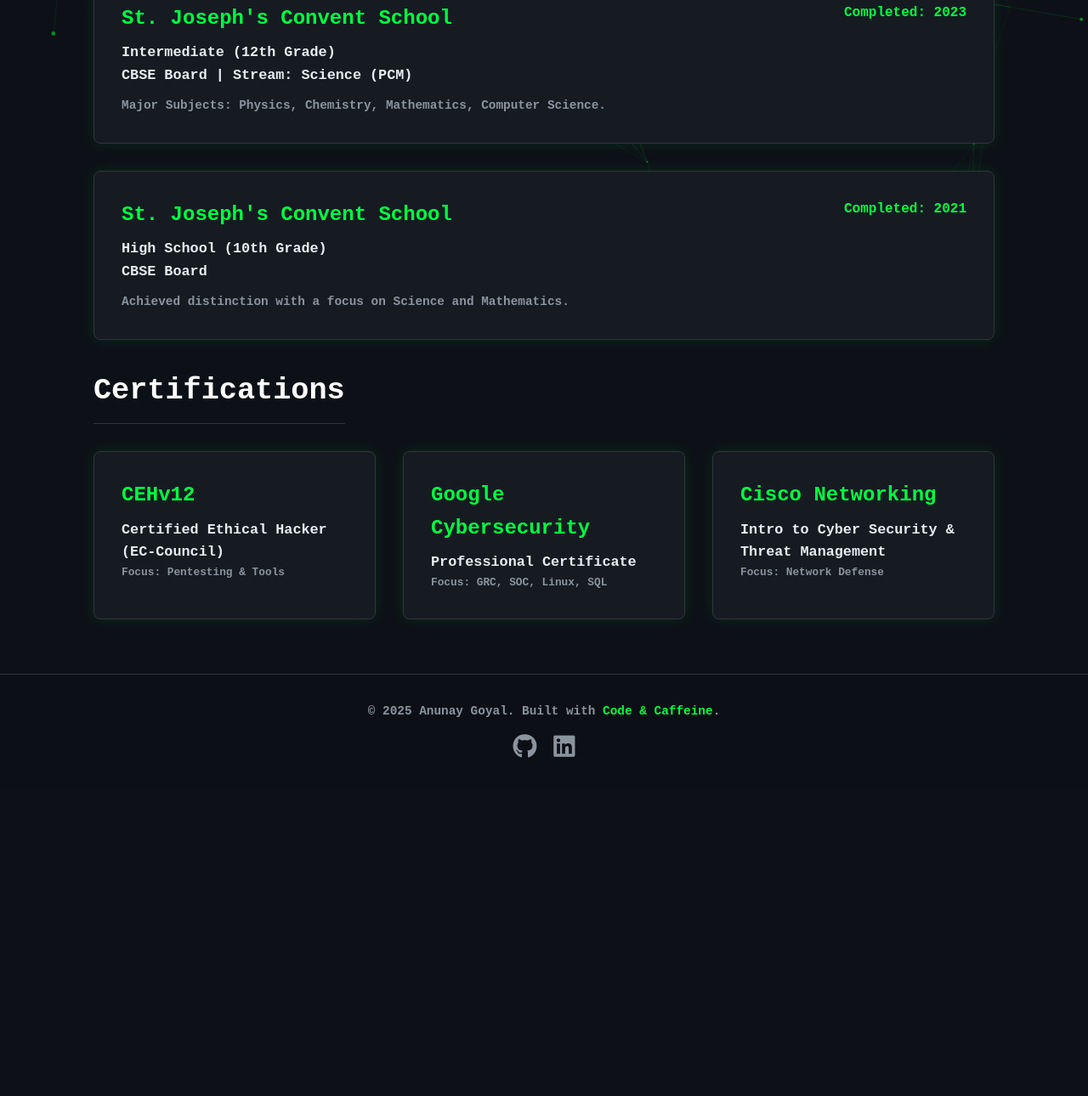
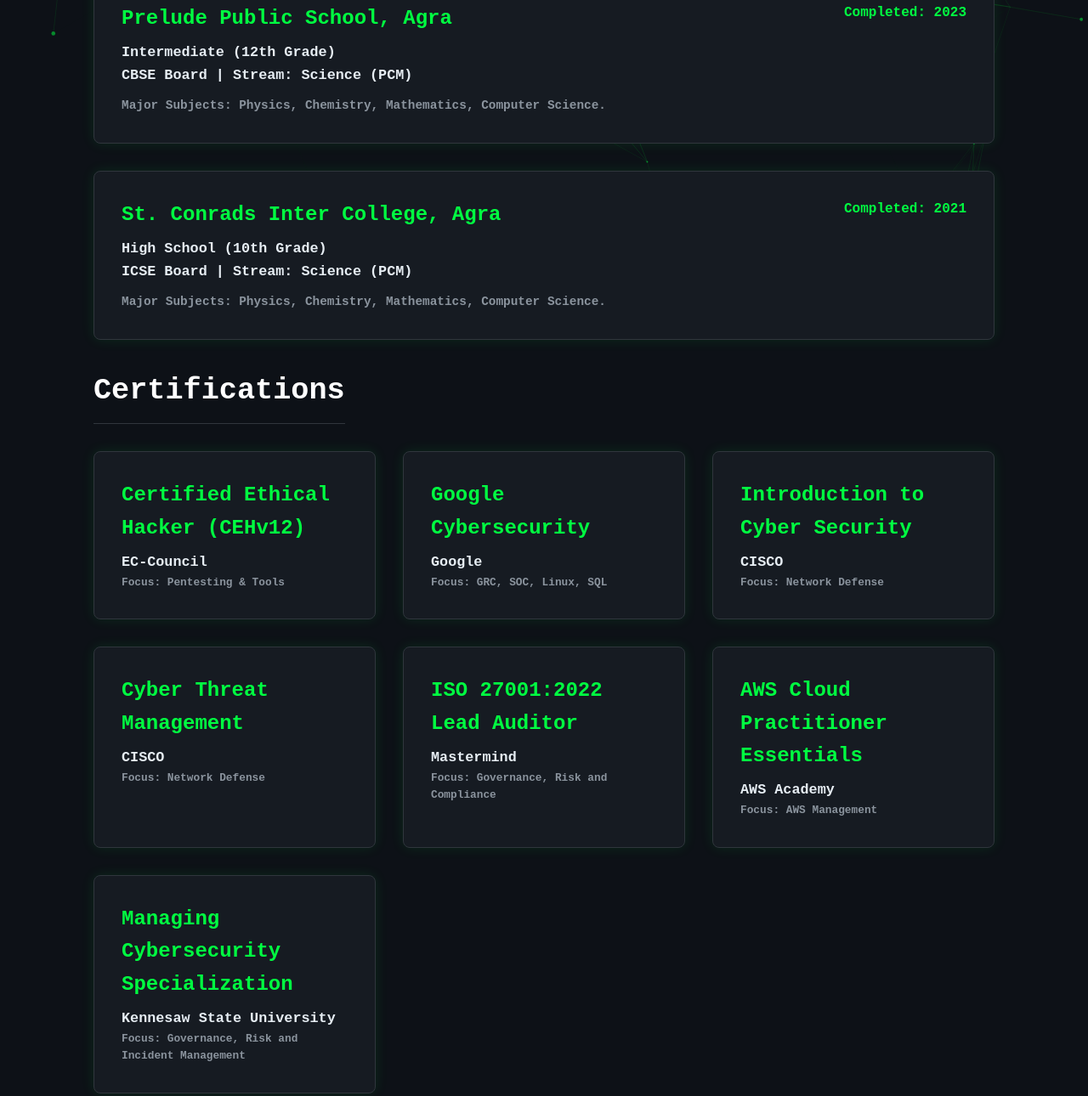
Before and after one commit to AnunayGoyal/portfolio, a plain HTML site: page education.html in a window 1280 px wide. Shown: the part 505-1795 px from the top of the page at 85% size. Before the commit the page ends 1431 px from the top, so only its background shows below. Drawn offline with nearby package versions, Linux system fonts and the light colour scheme.

Commit message:
data update -- education and cert

```diff
--- a/education.html
+++ b/education.html
@@ -32,7 +32,7 @@
 
             <div class="card" style="margin-bottom: 2rem;">
                 <div style="display:flex; justify-content:space-between; flex-wrap:wrap;">
-                    <h3>Vellore Institute of Technology</h3>
+                    <h3>Vellore Institute of Technology, Bhopal</h3>
                     <span style="color:var(--accent);">Graduation: 2027</span>
                 </div>
                 <p><strong>B.Tech Computer Science</strong><br>
@@ -44,7 +44,7 @@
 
             <div class="card" style="margin-bottom: 2rem;">
                 <div style="display:flex; justify-content:space-between; flex-wrap:wrap;">
-                    <h3>St. Joseph's Convent School</h3>
+                    <h3>Prelude Public School, Agra</h3>
                     <span style="color:var(--accent);">Completed: 2023</span>
                 </div>
                 <p><strong>Intermediate (12th Grade)</strong><br>
@@ -56,36 +56,55 @@
 
             <div class="card" style="margin-bottom: 2rem;">
                 <div style="display:flex; justify-content:space-between; flex-wrap:wrap;">
-                    <h3>St. Joseph's Convent School</h3>
+                    <h3>St. Conrads Inter College, Agra</h3>
                     <span style="color:var(--accent);">Completed: 2021</span>
                 </div>
                 <p><strong>High School (10th Grade)</strong><br>
-                CBSE Board</p>
+                ICSE Board | Stream: Science (PCM)</p>
                 <p style="margin-top:10px; font-size:0.9rem; color:var(--text-muted);">
-                    Achieved distinction with a focus on Science and Mathematics.
+                    Major Subjects: Physics, Chemistry, Mathematics, Computer Science.
                 </p>
             </div>
 
             <h2>Certifications</h2>
             <div class="grid">
                 <div class="card">
-                    <h3>CEHv12</h3>
-                    <p>Certified Ethical Hacker (EC-Council)</p>
+                    <h3>Certified Ethical Hacker (CEHv12)</h3>
+                    <p>EC-Council</p>
                     <p style="font-size:0.8rem; color:var(--text-muted);">Focus: Pentesting & Tools</p>
                 </div>
                 <div class="card">
                     <h3>Google Cybersecurity</h3>
-                    <p>Professional Certificate</p>
+                    <p>Google</p>
                     <p style="font-size:0.8rem; color:var(--text-muted);">Focus: GRC, SOC, Linux, SQL</p>
                 </div>
                 <div class="card">
-                    <h3>Cisco Networking</h3>
-                    <p>Intro to Cyber Security & Threat Management</p>
+                    <h3>Introduction to Cyber Security</h3>
+                    <p>CISCO</p>
                     <p style="font-size:0.8rem; color:var(--text-muted);">Focus: Network Defense</p>
                 </div>
+                <div class="card">
+                    <h3>Cyber Threat Management</h3>
+                    <p>CISCO</p>
+                    <p style="font-size:0.8rem; color:var(--text-muted);">Focus: Network Defense</p>
+                </div>
+                <div class="card">
+                    <h3>ISO 27001:2022 Lead Auditor</h3>
+                    <p>Mastermind</p>
+                    <p style="font-size:0.8rem; color:var(--text-muted);">Focus: Governance, Risk and Compliance</p>
+                </div>
+                <div class="card">
+                    <h3>AWS Cloud Practitioner Essentials</h3>
+                    <p>AWS Academy</p>
+                    <p style="font-size:0.8rem; color:var(--text-muted);">Focus: AWS Management</p>
+                </div>
+                <div class="card">
+                    <h3>Managing Cybersecurity Specialization</h3>
+                    <p>Kennesaw State University</p>
+                    <p style="font-size:0.8rem; color:var(--text-muted);">Focus: Governance, Risk and Incident Management</p>
+                </div>
+
             </div>
-
-        </div>
     </section>
 
     <footer>
```
Also changed, not shown: extra.html (renamed from assets/extra.html).
